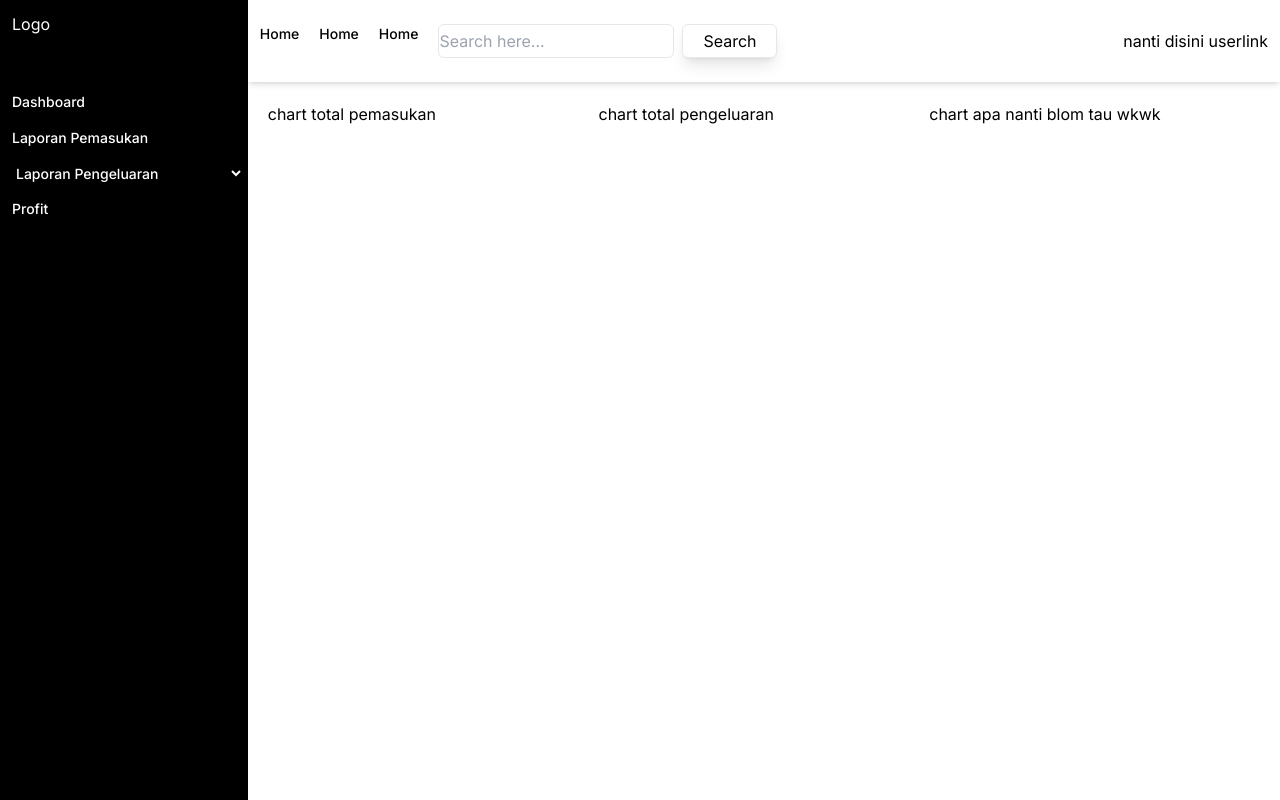
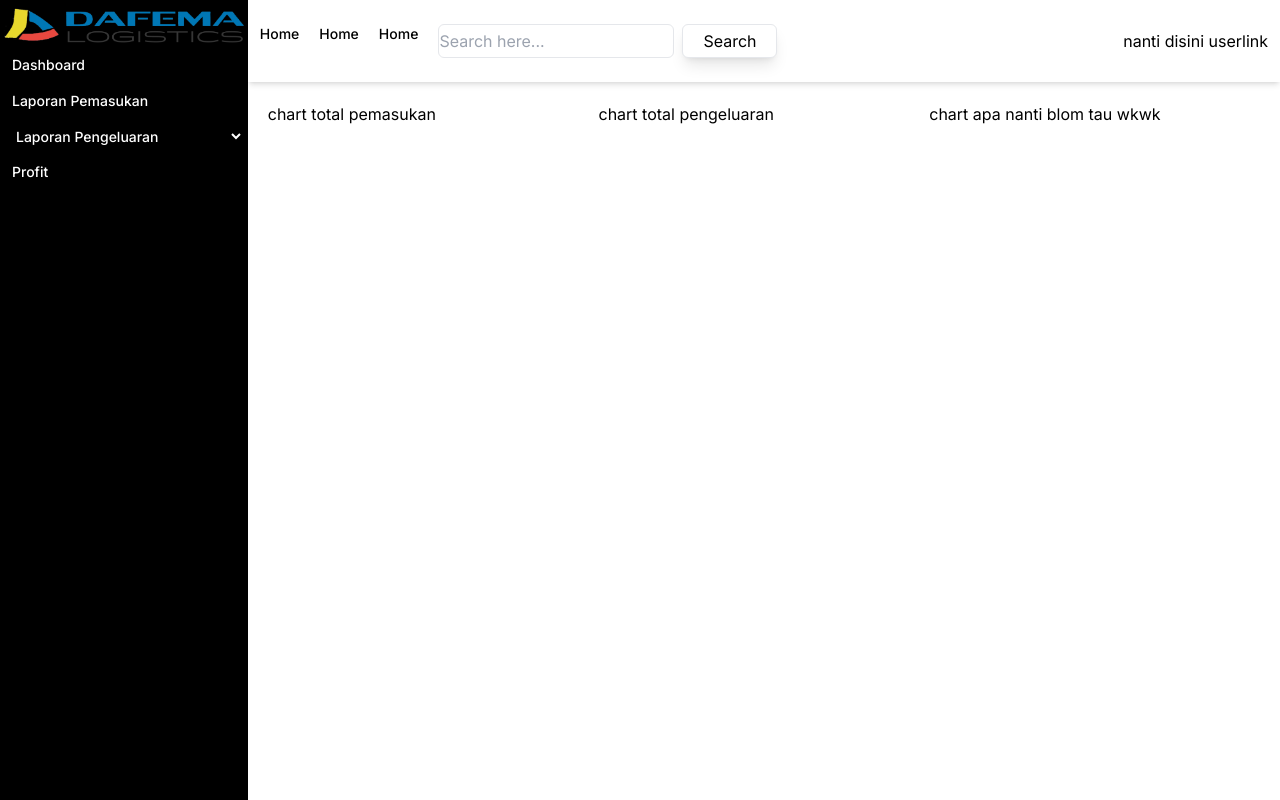
Before and after one commit to actho01/keuangan, a Next.js app: page / in a window 1280 px wide. Built offline with nearby package versions, Linux system fonts and the light colour scheme.

Commit message:
nambah foto doang

```diff
--- a/src/app/components/organisms/Sidebar.js
+++ b/src/app/components/organisms/Sidebar.js
@@ -19,7 +19,9 @@ const Sidebar = () => {
 
   return (
     <nav className="flex flex-col min-h-screen p-1 bg-black">
-      <div className="h-20 p-2 text-white">Logo</div>
+      <div>
+        <img src='images/dafema-logo.png'></img>
+      </div>
       <SideItem text={'Dashboard'} link={'#'} />
       <SideItem text={'Laporan Pemasukan '} link={'#'} />
       <Dropdown options={options} onSelect={handleSelect} />
```
Also changed, not shown: public/images/dafema-logo.png (added).
